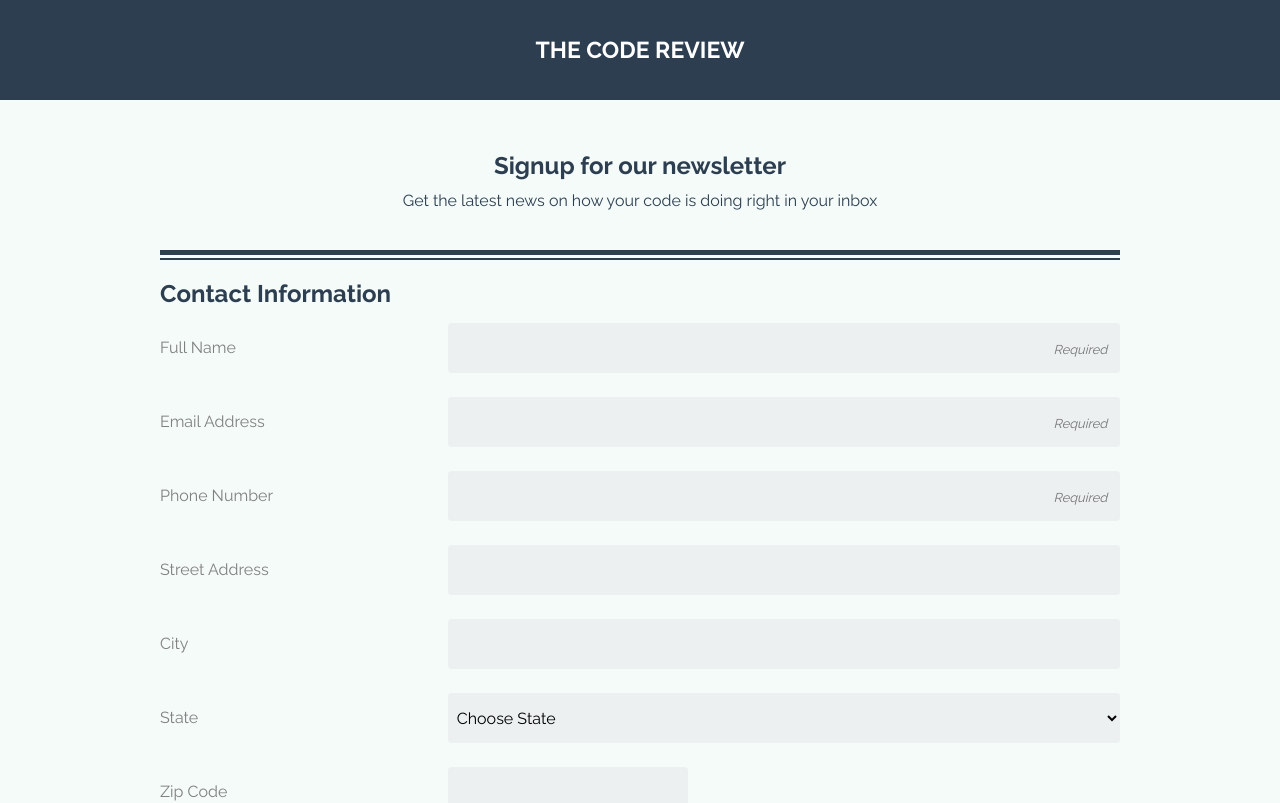
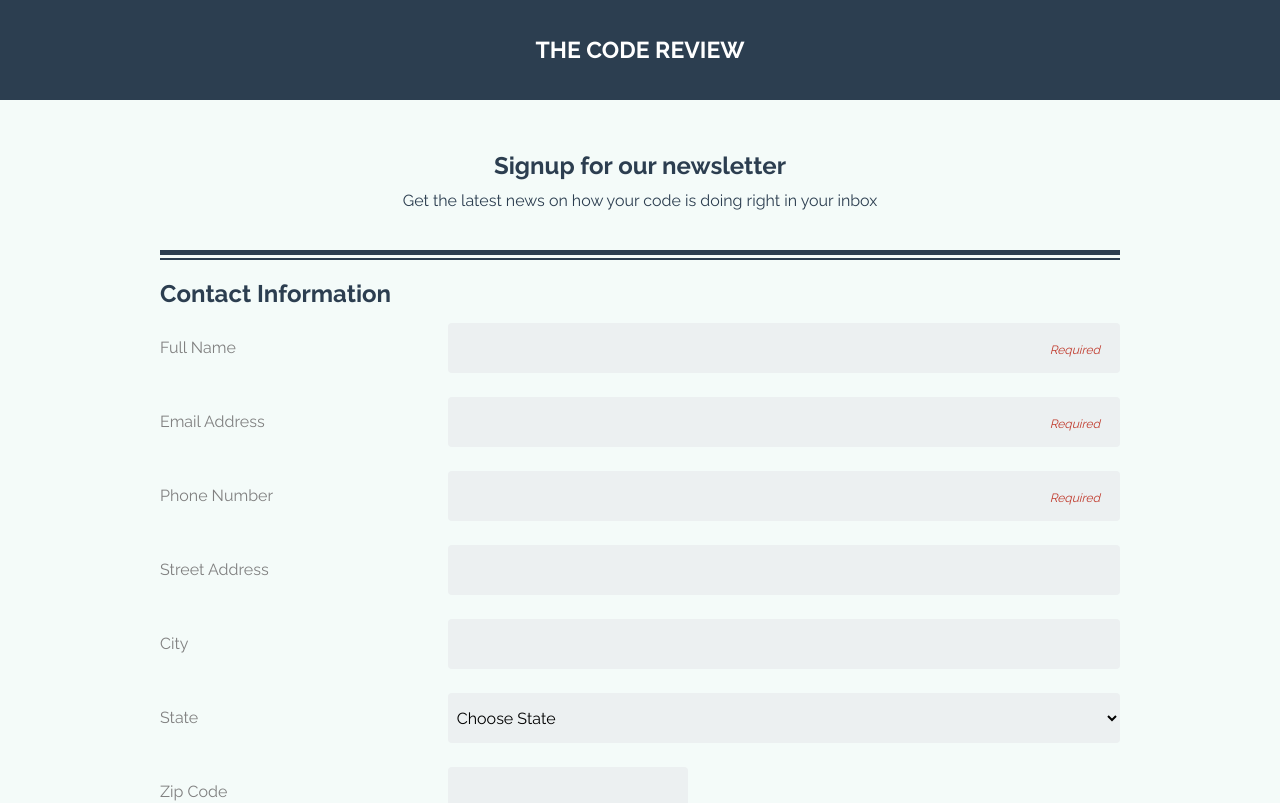
Before and after one commit to KeithHollis83/online-registration-form-unit-3, a plain HTML site: page index.html in a window 1280 px wide. Shown: the top 803 px of the page. Drawn offline with Linux system fonts and the light colour scheme.

Commit message:
css changes

```diff
--- a/css/styles.css
+++ b/css/styles.css
@@ -90,9 +90,10 @@ select:focus {
 input::placeholder {
  text-align: right;
  vertical-align: middle;
- padding-right: 1em;
+ padding-right: 20px;
  font-style: italic;
- font-size: .8rem;
+ font-size:12px;
+	color: #c0392b;
 }
 
 /* Newsletter section of form */
```
